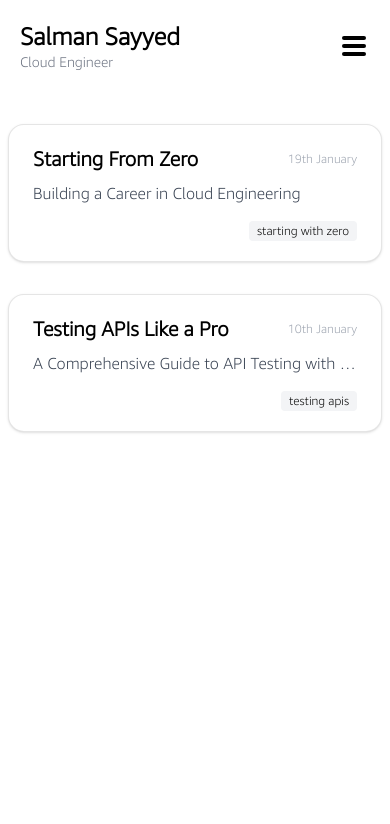
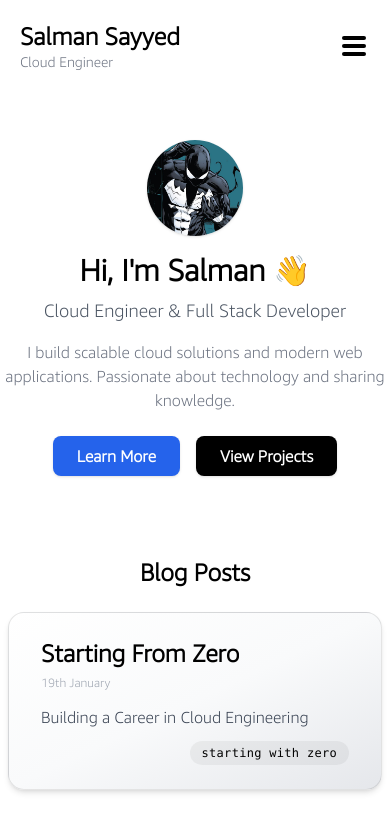
Before and after one commit to gh0stfrk/portfolio.salman, a Next.js app: page / in a window 390 px wide. Shown: the top 824 px of the page. Built offline with nearby package versions, Linux system fonts and the light colour scheme.

Commit message:
v2: need to check responsive side

```diff
--- a/app/page.js
+++ b/app/page.js
@@ -20,34 +20,20 @@ function formatDate(dateString) {
   return `${day}${getOrdinal(day)} ${month}`;
 }
 
+// Redesigned PostPreview
 const PostPreview = ({ title, subtitle, author, date, slug }) => (
   <Link href={`/posts/${slug}`} className="block group">
-    <div
-      className="
-        w-full
-        mx-auto
-        bg-white
-        rounded-2xl
-        border border-black/10
-        shadow hover:shadow-lg
-        transition
-        px-6 py-5
-        mb-8
-        flex flex-col
-        gap-2
-        relative
-        cursor-pointer
-        group
-      "
-    >
+    <div className="w-full mx-auto bg-gradient-to-br from-white via-gray-50 to-gray-200 rounded-2xl border border-black/10 shadow-md hover:shadow-xl transition hover:-translate-y-1 px-8 py-6 mb-3 flex flex-col gap-3 relative cursor-pointer group">
+      <div className="flex items-center gap-3">
+        <div>
+          <h2 className="text-2xl font-bold text-black group-hover:text-blue-700 transition-colors truncate">{title}</h2>
+          <span className="text-xs text-gray-400">{formatDate(date)}</span>
+        </div>
+      </div>
+      <div className="text-base text-gray-700">{subtitle}</div>
       <div className="flex items-center justify-between">
-        <h2 className="text-xl font-bold text-black truncate">{title}</h2>
-        <span className="text-xs text-gray-400">{formatDate(date)}</span>
-      </div>
-      <div className="text-base text-gray-700 truncate">{subtitle}</div>
-      <div className="flex items-center justify-between mt-2">
-        <span className="text-sm text-gray-500 font-medium">{author}</span>
-        <span className="text-xs bg-gray-100 px-2 py-0.5 rounded">{slug.replace(/-/g, ' ')}</span>
+        <span className="text-sm text-gray-600 font-medium">{author}</span>
+        <span className="text-xs bg-black/5 px-3 py-1 rounded-full font-mono tracking-wide">{slug.replace(/-/g, ' ')}</span>
       </div>
     </div>
   </Link>
@@ -56,10 +42,28 @@ const PostPreview = ({ title, subtitle, author, date, slug }) => (
 const HomePage = () => {
   const posts = getPostMetadata();
   return (
-    <div className="min-h-screen w-full flex flex-col">
-      <Navbar/>
-      <div className="w-full min-h-[calc(100vh-64px)] bg-white flex flex-col py-8">
-        <div className="w-full px-2 sm:px-6">
+    <div className="min-h-screen w-full flex flex-col ">
+      <Navbar />
+      {/* Hero Section */}
+
+      <section className="w-full flex flex-col items-center py-12 mb-8">
+        <img src="/avatar.jpg" alt="Salman" className="w-24 h-24 rounded-full mb-4 shadow" />
+
+        <h1 className="text-3xl font-bold mb-2 font-custom">Hi, I'm Salman 👋</h1>
+        <p className="text-lg text-gray-600 mb-4">Cloud Engineer & Full Stack Developer</p>
+        <p className="text-center max-w-2xl text-gray-500 mb-6">
+          I build scalable cloud solutions and modern web applications. Passionate about technology and sharing knowledge.
+        </p>
+        <p className="flex gap-4">
+          <Link href="/about" className="px-6 py-2 bg-blue-600 text-white rounded-lg font-semibold shadow hover:bg-blue-700 transition">Learn More</Link>
+          <a href="#projects" className="px-6 py-2 bg-black text-white rounded-lg font-semibold shadow hover:bg-gray-800 transition">View Projects</a>
+        </p>
+      </section>
+
+      {/* Blog Posts Section */}
+      <div className="w-full max-w-4xl mx-auto px-2 sm:px-6" id="projects">
+        <h2 className="text-2xl font-bold mb-6 text-black text-center">Blog Posts</h2>
+        <div className="flex flex-col gap-6">
           {posts.map(post => (
             <PostPreview
               key={post.slug}
```
Also changed, not shown: public/avatar.jpg (added).
